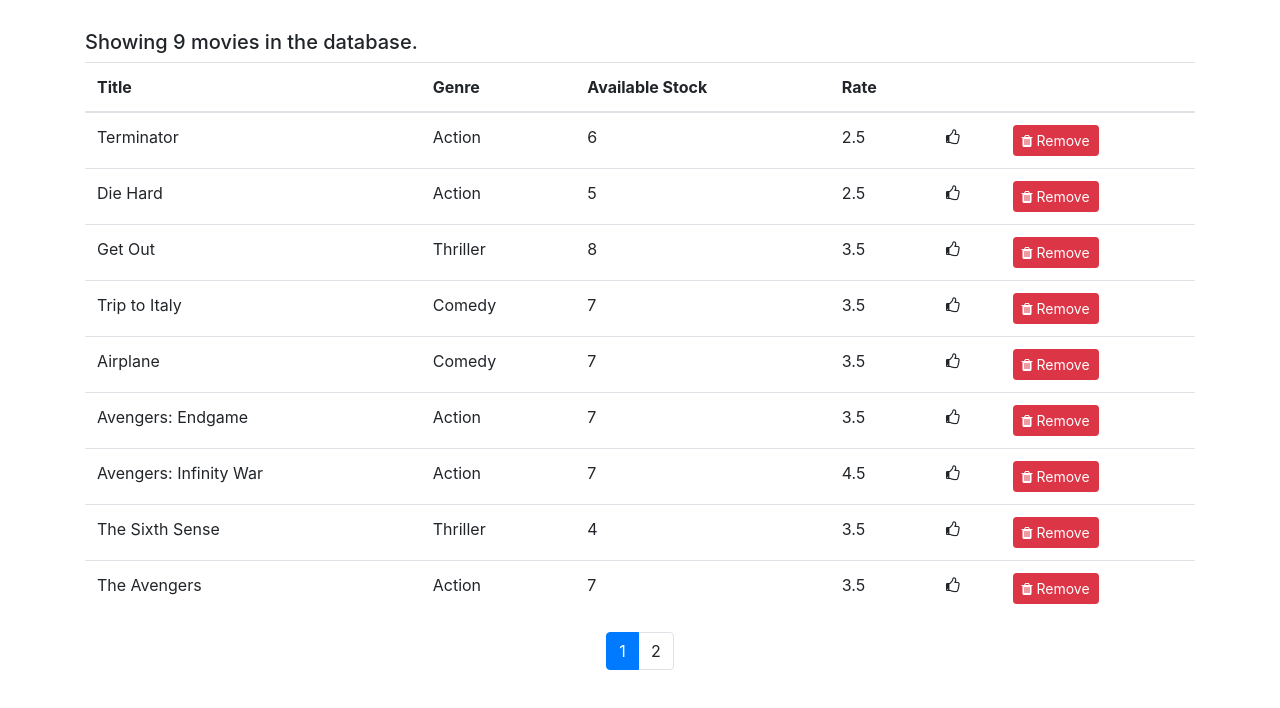
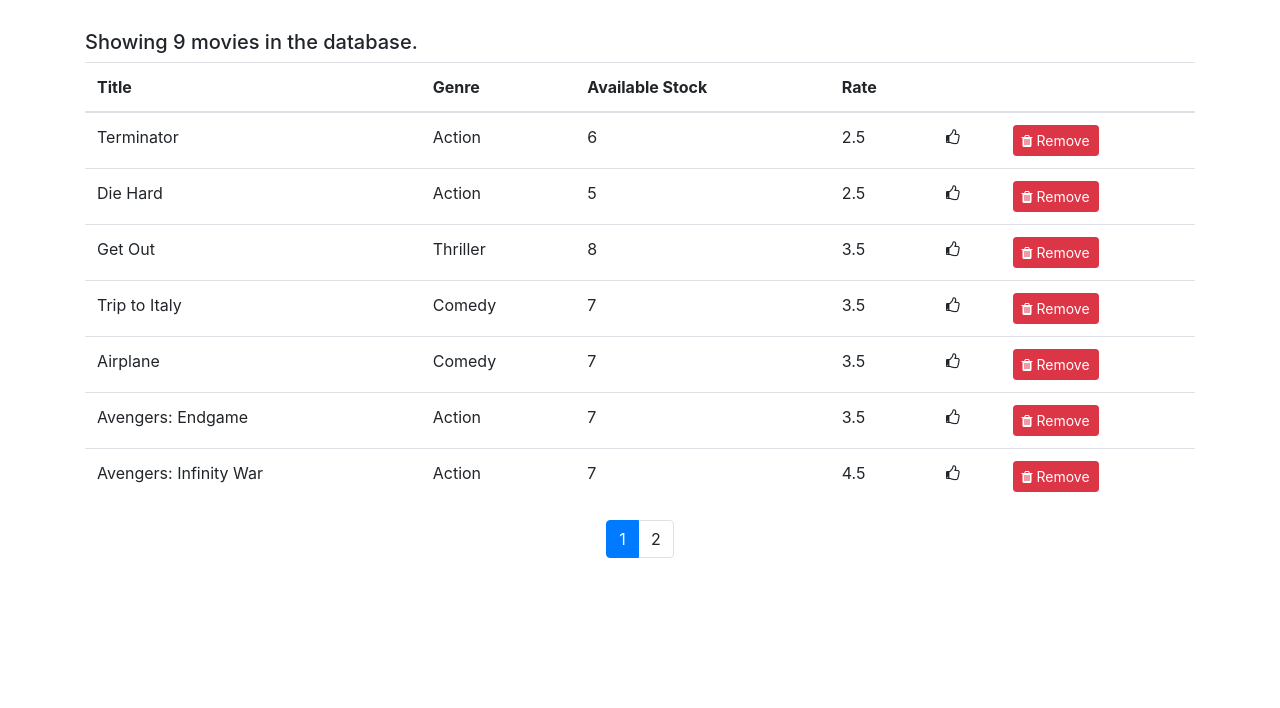
Before and after one commit to naseebbajracharya/movie-rental-react, a React (Create React App) app: page / in a window 1280 px wide. Shown: the top 708 px of the page. Built offline with nearby package versions, Linux system fonts and the light colour scheme.

Commit message:
movies table pagination done

```diff
--- a/src/components/movies.jsx
+++ b/src/components/movies.jsx
@@ -2,6 +2,7 @@ import React, { Component } from 'react';
 import Like from './common/like';
 import Pagination from './common/pagination';
 import {getMovies} from '../services/fakeMovieService';
+import {Paginate} from '../utils/paginate';
 
 class Movies extends Component {
     state = {
@@ -33,12 +34,12 @@ class Movies extends Component {
     render() {
 
         const {length: count} = this.state.movies;
-        const {pageSize, currentPage} = this.state;
+        const {pageSize, currentPage, movies: allMovies} = this.state;
 
         if (count === 0)
         return <h5>Sorry, there are no movies in the database!</h5>;
 
-
+        const movies = Paginate(allMovies, currentPage, pageSize);
 
         return (
             <React.Fragment>
@@ -55,7 +56,7 @@ class Movies extends Component {
                 </tr>
             </thead>
             <tbody>
-                {this.state.movies.map(movie => (
+                {movies.map(movie => (
                     <tr key={movie._id}>
                     <td>{movie.title}</td>
                     <td>{movie.genre.name}</td>
```
Also changed, not shown: 1 other file (tests, documents, lock files or other folders).
